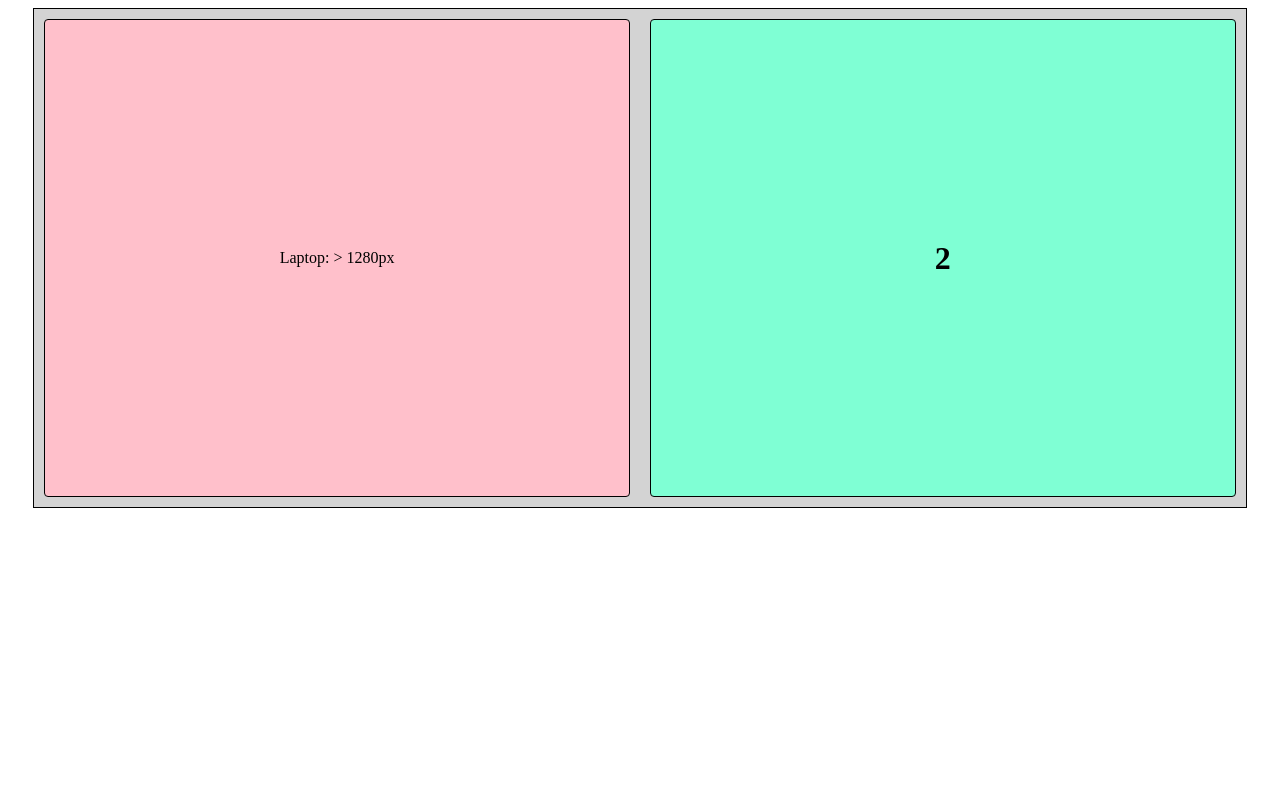
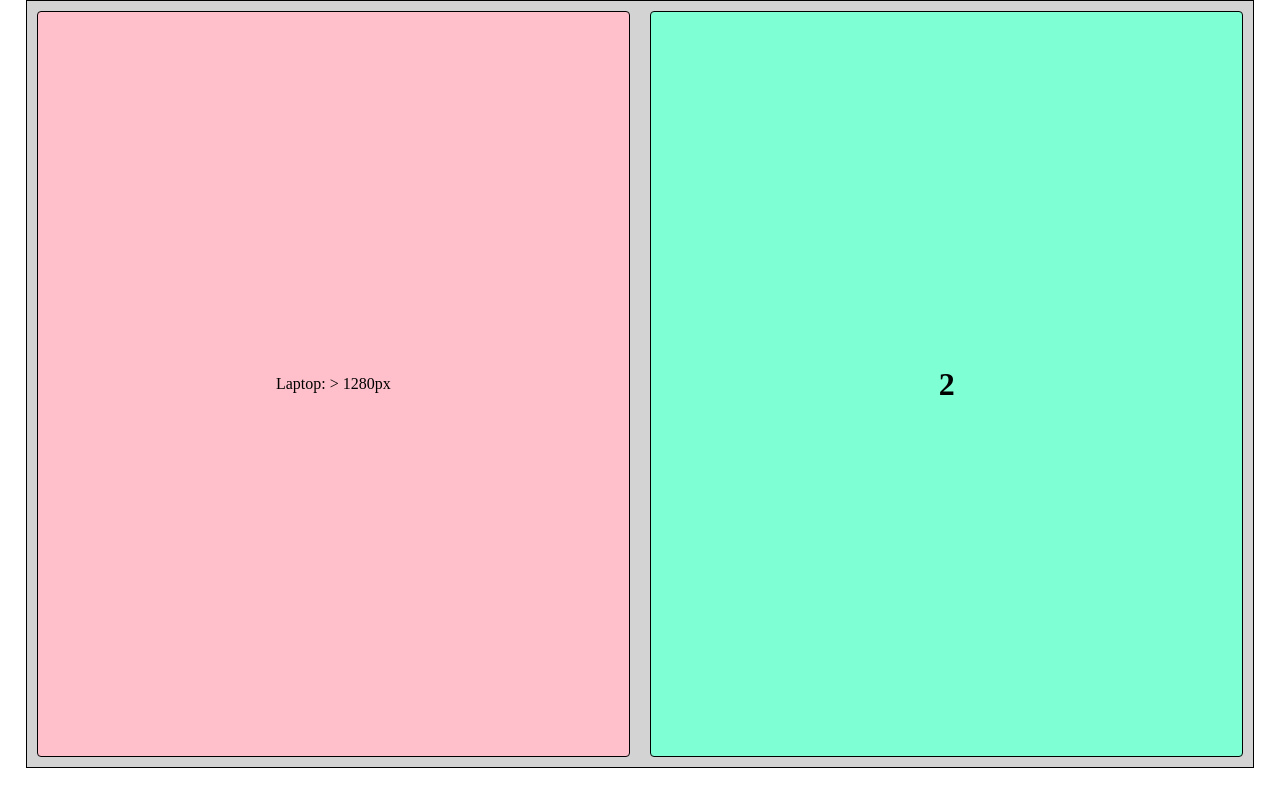
Before and after one commit to alxtca/screen-size, a plain HTML site: page index.html in a window 1280 px wide. Drawn offline with Linux system fonts and the light colour scheme.

Commit message:
Update index.html

```diff
--- a/index.html
+++ b/index.html
@@ -19,11 +19,16 @@
       :root {
         --heightY: 500px;
       }
+      html,
+      body { /*for .box heigh:96%; to work*/
+        height: 100%;
+        margin: 0;
+      }
       .box {
         background-color: lightgray;
         width: 96%;
         margin: 0 auto;
-        height: var(--heightY);
+        height: 96%;
         border: 1px solid black;
       }
       .inner {
```
